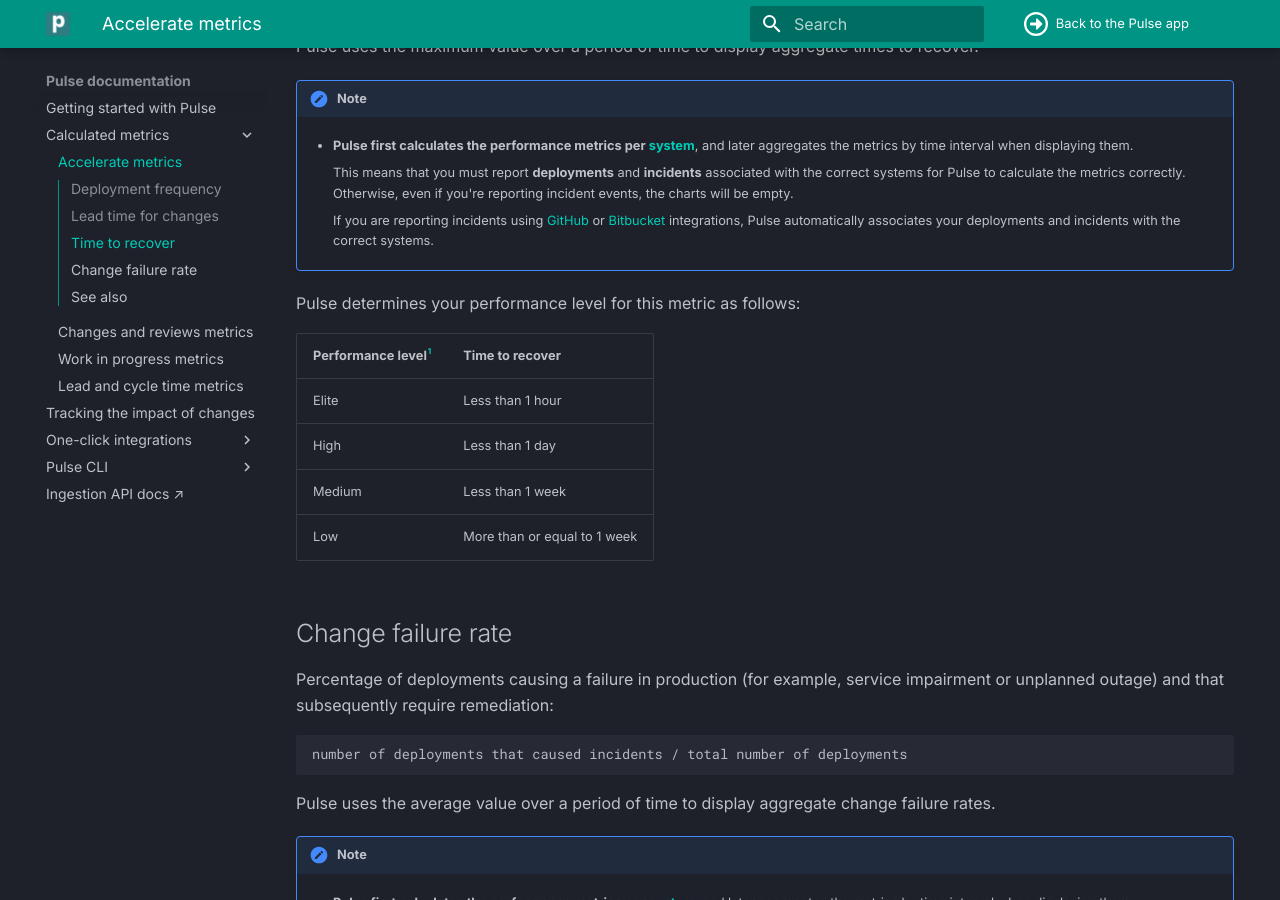
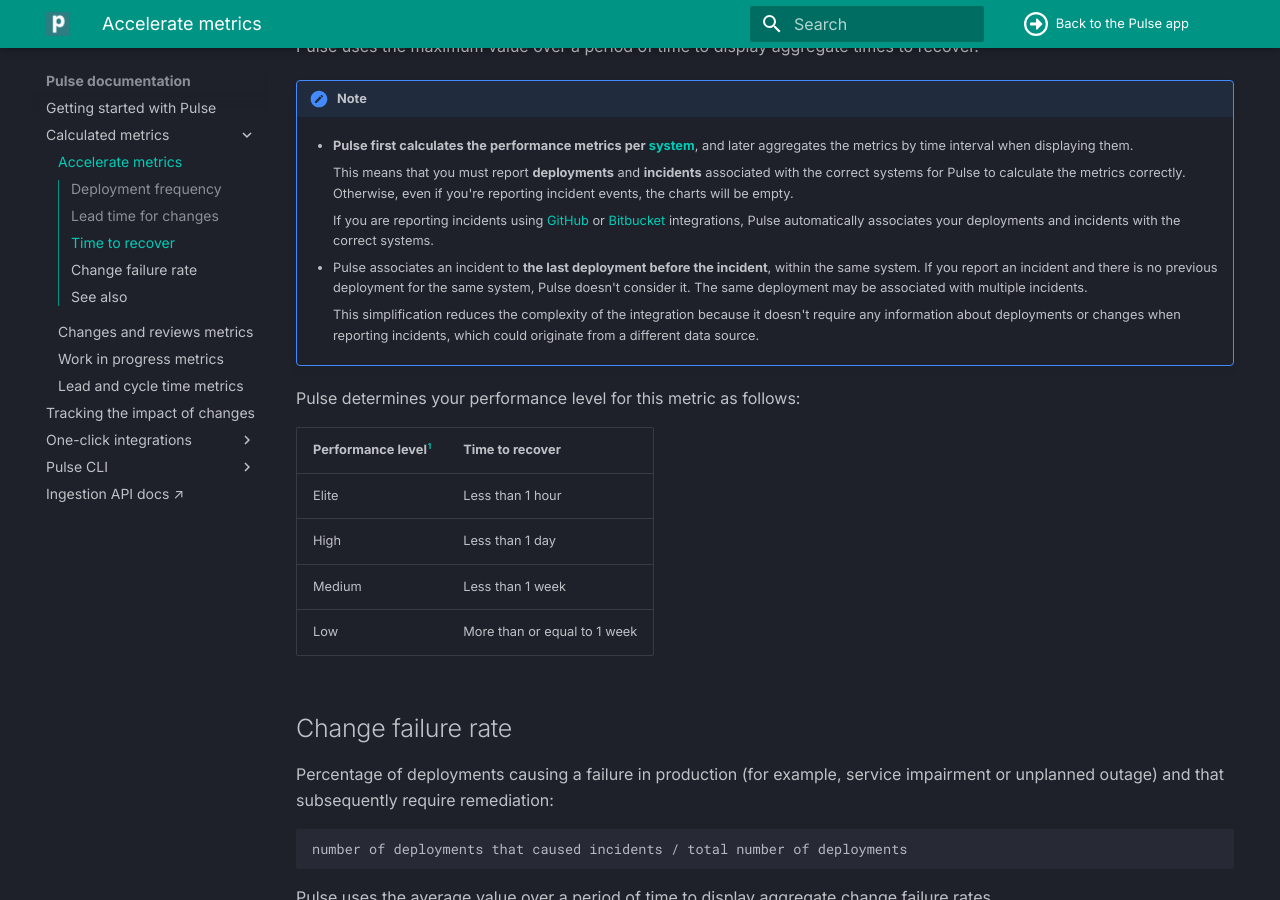
Before and after one commit to codacy/pulse-user-docs, an MkDocs documentation site: the page built from docs/metrics/accelerate.md, in a window 1280 px wide and 900 px high, scrolled down 1900 px. Built offline with MkDocs 1.6.1 and Material for MkDocs 9.7.7, drawn with Linux system fonts in a browser that asks for light colours.

Commit message:
fix: Add that an incident report requires a previous deployment

```diff
--- a/docs/metrics/accelerate.md
+++ b/docs/metrics/accelerate.md
@@ -70,6 +70,10 @@
 
         If you are reporting incidents using [GitHub](../one-click-integrations/github-integration.md) or [Bitbucket](../one-click-integrations/bitbucket-integration.md) integrations, Pulse automatically associates your deployments and incidents with the correct systems.
 
+    -   Pulse associates an incident to **the last deployment before the incident**, within the same system. If you report an incident and there is no previous deployment for the same system, Pulse doesn't consider it. The same deployment may be associated with multiple incidents.
+
+        This simplification reduces the complexity of the integration because it doesn't require any information about deployments or changes when reporting incidents, which could originate from a different data source.
+
 Pulse determines your performance level for this metric as follows:
 
 | Performance level[^1] | Time to recover              |
```
